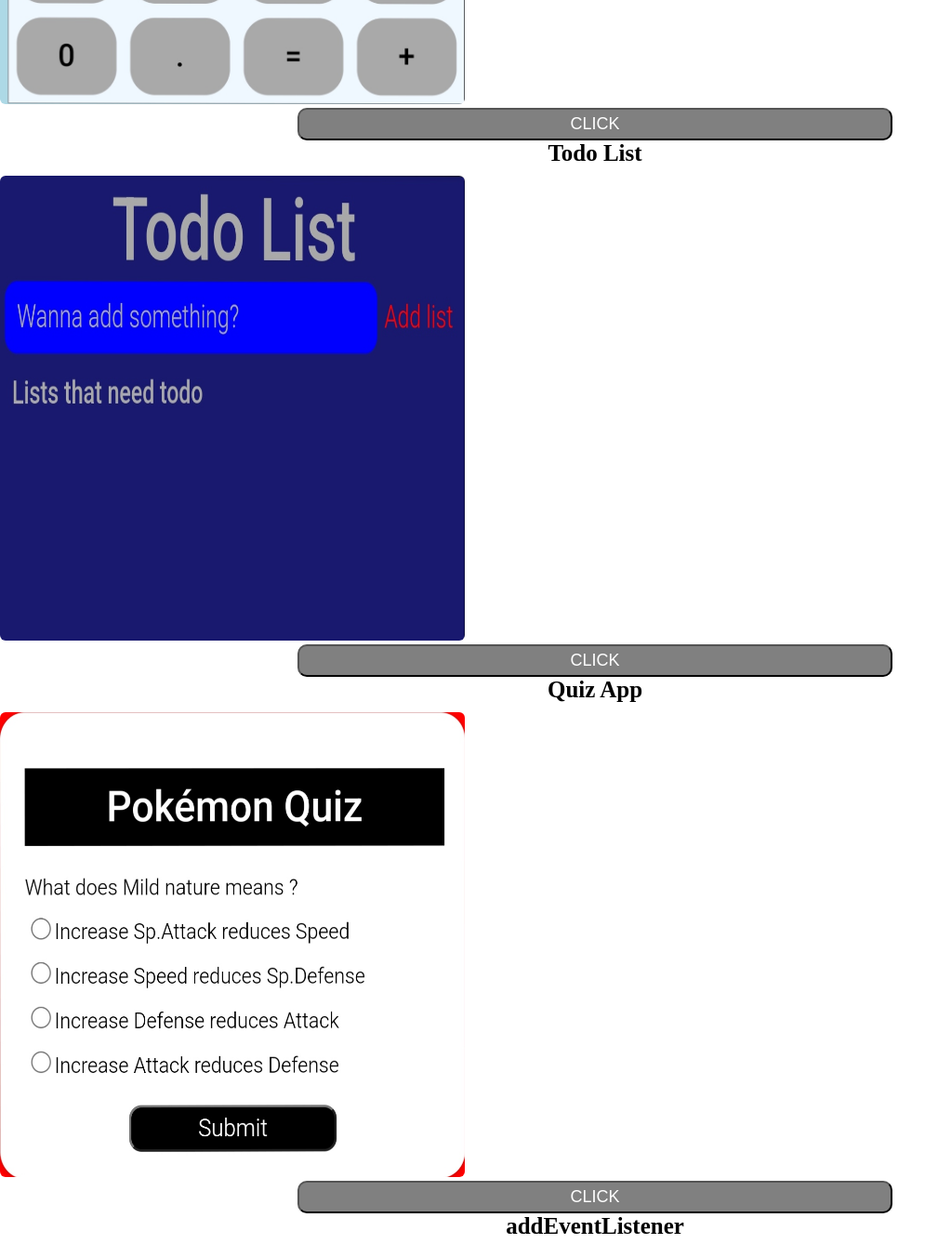
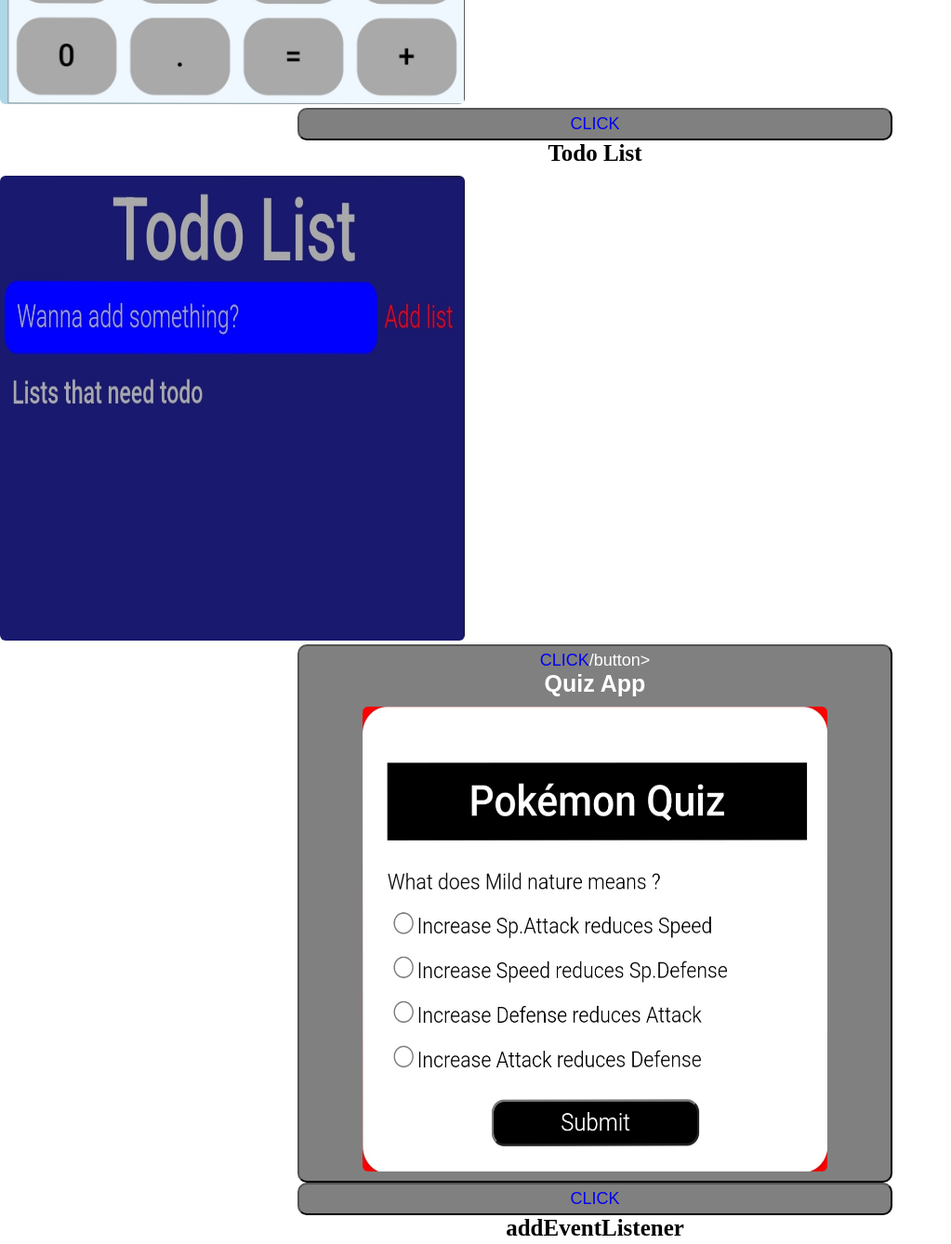
Before and after one commit to DaronLuna/My-Portfolio, a plain HTML site: page index.html in a window 1280 px wide. Shown: the part 2180-3518 px from the top of the page at 93% size, without its empty margins (0-1023 px from the left). Drawn offline with Linux system fonts and the light colour scheme.

Commit message:
Update index.html

```diff
--- a/index.html
+++ b/index.html
@@ -70,49 +70,49 @@
             <div class="column left">
                 <img src="IMG_20240227_090546.jpg" alt="">
             </div>
-            <button class="calcu-btn" onclick="https://daronluna.github.io/Working-Calculator/">CLICK</button>
+            <button class="calcu-btn"><a href="https://daronluna.github.io/Working-Calculator/">CLICK</a></button>
             <div class="column right">
                 <div class="text">Todo List</div>
             </div>
             <div class="column left">
                 <img src="IMG_20240227_103048.jpg" alt="">
             </div>
-            <button class="list-btn" onclick="https://daronluna.github.io/Todo-list/">CLICK</button>
+            <button class="list-btn"><a href="https://daronluna.github.io/Todo-list/">CLICK</a>/button>
             <div class="column right">
                 <div class="text">Quiz App</div>
             </div>
             <div class="column left">
                 <img src="IMG_20240227_103110.jpg" alt="">
             </div>
-            <button class="quiz-btn" onclick="https://daronluna.github.io/Quiz-App/">CLICK</button>
+            <button class="quiz-btn"><a href="https://daronluna.github.io/Quiz-App/">CLICK</a></button>
             <div class="column right">
                 <div class="text">addEventListener</div>
             </div>
             <div class="column left">
                 <img src="IMG_20240227_103150.jpg" alt="">
             </div>
-            <button class="listener-btn" onclick="https://daronluna.github.io/HandsOn-2-addEventlistener-Ws101/">CLICK</button>
+            <button class="listener-btn"><a href="https://daronluna.github.io/HandsOn-2-addEventlistener-Ws101/">CLICK</a></button>
             <div class="column right">
                 <div class="text">Color Change</div>
             </div>
             <div class="column left">
                 <img src="IMG_20240227_102959.jpg" alt="">
             </div>
-            <button class="color-btn" onclick="https://daronluna.github.io/Change-color/">CLICK</button>
+            <button class="color-btn"><a href="https://daronluna.github.io/Change-color/">CLICK</a></button>
             <div class="column right">
                 <div class="text">Figma-Result Summary</div>
             </div>
             <div class="column left">
                 <img src="IMG_20240227_090916.jpg" alt="">
             </div>
-            <button class="result-btn" onclick="https://www.figma.com/file/7YEWM2gORZYWovyqggQG4E/Result-Summary?type=design&node-id=0%3A1&mode=design&t=vc9rOf85JYcxuuHy-1">CLICK</button>
+            <button class="result-btn"><a href="https://www.figma.com/file/7YEWM2gORZYWovyqggQG4E/Result-Summary?type=design&node-id=0%3A1&mode=design&t=vc9rOf85JYcxuuHy-1">CLICK</a></button>
             <div class="column right">
                 <div class="text">Figma-Product Preview Card</div>
             </div>
             <div class="column left">
                 <img src="IMG_20240227_090934.jpg" alt="">
             </div>
-            <button class="product-btn" onclick="https://www.figma.com/file/8MPtk628tOunPiEZqhVMyK/Product-Preview-Card?type=design&node-id=0%3A1&mode=design&t=4XmhJa5jz6ihtCib-1">CLICK</button>
+            <button class="product-btn"><a href="https://www.figma.com/file/8MPtk628tOunPiEZqhVMyK/Product-Preview-Card?type=design&node-id=0%3A1&mode=design&t=4XmhJa5jz6ihtCib-1">CLICK</a></button>
         </div>
 
 
```
